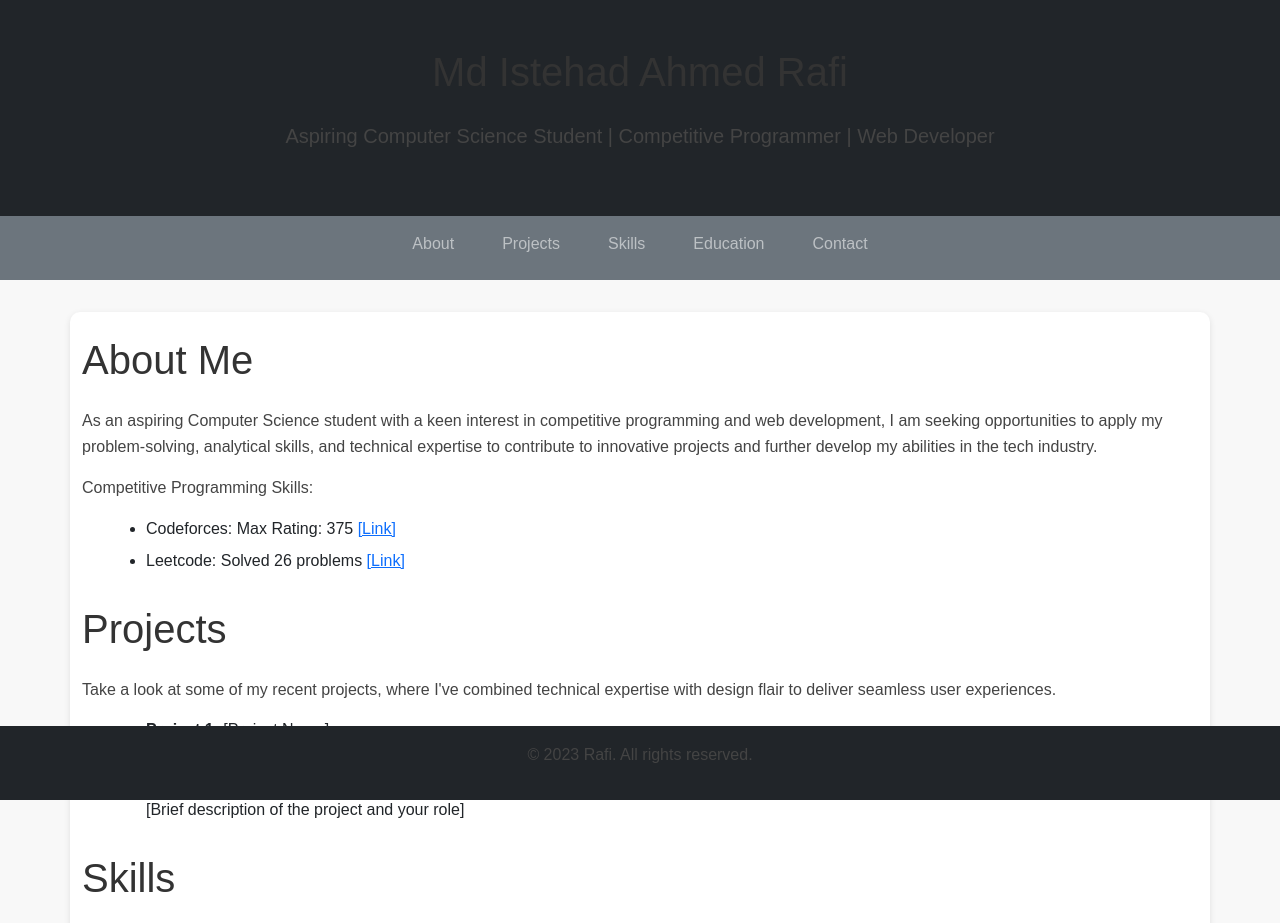
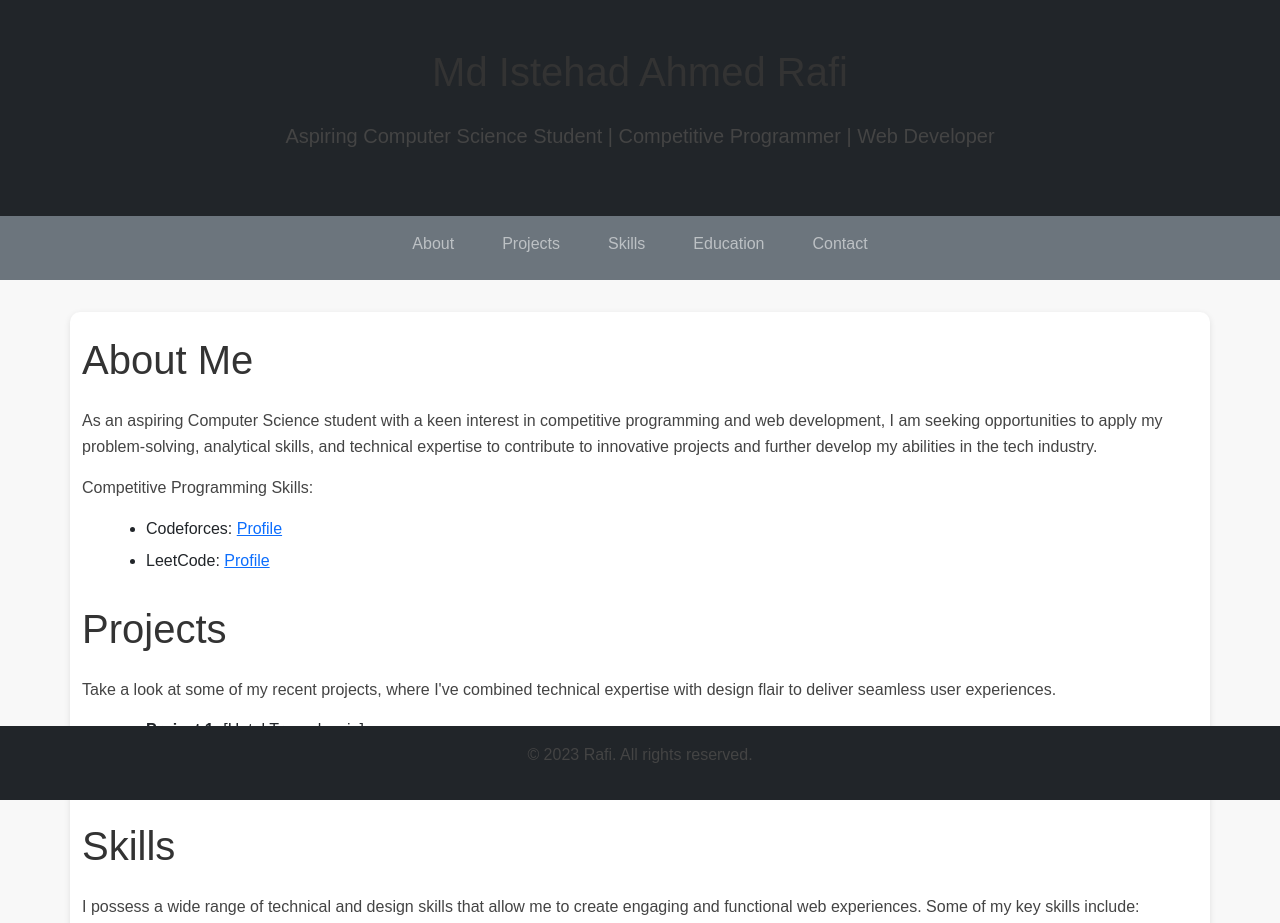
Before and after one commit to Rafi521/portfolio, a plain HTML site: page index.html in a window 1280 px wide. Shown: the top 923 px of the page. Drawn offline with nearby package versions, Linux system fonts and the light colour scheme.

Commit message:
index.html

```diff
--- a/index.html
+++ b/index.html
@@ -168,9 +168,9 @@
                 Competitive Programming Skills:
             </p>
             <ul>
-                <li>Codeforces: Max Rating: 375 <a href="[Codeforces Profile Link]">[Link]</a></li>
-                <li>Leetcode: Solved 26 problems <a href="[LeetCode Profile Link]">[Link]</a></li>
-            </ul>
+        <li>Codeforces: <a href="https://codeforces.com/profile/Istehad">Profile</a></li>
+        <li>LeetCode: <a href="https://leetcode.com/Istehad09/">Profile</a></li>
+    </ul>
         </section>
 
         <section id="projects">
@@ -181,15 +181,15 @@
             </p>
             <ul>
                 <li>
-                    <strong>Project 1:</strong> [Project Name]
+                    <strong>Project 1:</strong> [Hotel Transylvania]
                     <br>
-                    [Brief description of the project and your role]
+                    ["Hotel Transylvania" simplifies hotel reservations with ASP.Net MVC and Microsoft SQL Server. Explore services, view rooms, and book in advance. Admin panel for managing services and bookings.]
                 </li>
-                <li>
-                    <strong>Project 2:</strong> [Project Name]
-                    <br>
-                    [Brief description of the project and your role]
-                </li>
+                <!-- <li> -->
+                    <!-- <strong>Project 2:</strong> [Project Name] -->
+                    <!-- <br> -->
+                    <!-- [Brief description of the project] -->
+                <!-- </li>
                 <!-- Add more project items as needed -->
             </ul>
         </section>
@@ -258,7 +258,7 @@
         Current: 3rd Year 2nd Semester (6/8)
     </p>
     <p>
-        Competitive Programming Achievements:
+        <b>Competitive Programming Achievements:</b>
     </p>
     <ul>
         <li>Ranked 21st in Intra Aust Programming Contest Fall21</li>
```
